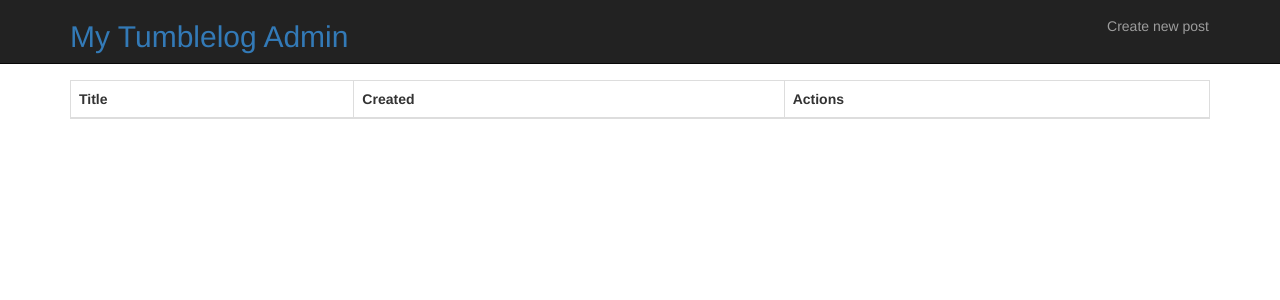
After one commit to heemoe/HeeBlog, a Flask app: template templates/admin/list.html in a window 1280 px wide. The commit adds this page. Shown: the top 300 px of the page. Run offline with Flask 2, Linux system fonts and the light colour scheme; the template is opened without the code that fills it, so the values that code supplies are empty; parts of the project's set-up code (start-up, migrations or seed data) failed here and were passed over; some libraries are stand-ins or nearby versions.

Commit message:
add edit post view ,admin view

```diff
--- a/__init__.py
+++ b/__init__.py
@@ -8,9 +8,10 @@ db = MongoEngine(app)
 
 
 def register_blueprints(app):
-    from app.views import posts
+    from views import posts
+    from admin import admin
     app.register_blueprint(posts)
-
+    app.register_blueprint(admin)
 
 register_blueprints(app)
 if __name__ == '__main__':
--- a/manage.py
+++ b/manage.py
@@ -4,25 +4,26 @@ import sys
 sys.path.append(os.path.abspath(os.path.join(os.path.dirname(__file__), '..')))
 from flask_script import Manager, Server
 from __init__ import app
+from livereload import Server
 
 manager = Manager(app)
-# sever = Server(app.wsgi_app)
+sever = Server(app.wsgi_app)
 # sever.serve(port="80",host="127.0.0.1")
 # sever.serve()
-# manager.add_command("run",sever.serve(
+manager.add_command("run",sever.serve(
+    port=80,
+    debug=True,
+))
+# manager.add_command("runserver", Server(
+#     use_debugger=True,
+#     use_reloader=True,
+#     host='127.0.0.1',
 #     port=80
-# ))
-manager.add_command("runserver", Server(
-    use_debugger=True,
-    use_reloader=True,
-    host='127.0.0.1',
-    port=80
-)
-                    )
-from livereload import Server
-
-server = Server(app.wsgi_app)
-manager.add_command("dev", server.serve())
+# )
+#                     )
+# from livereload import Server
+# server = Server(app.wsgi_app)
+# manager.add_command("dev", server.serve(port=80))
 
 if __name__ == "__main__":
     manager.run()
--- /dev/null
+++ b/templates/admin/base.html
@@ -0,0 +1,18 @@
+ {% extends "base.html" %}
+
+ {%- block topbar -%}
+ <nav class="navbar navbar-inverse navbar-fixed-top" role="navigation">
+  <div class="container">
+    <div class="navbar-header">
+      <h2><a href="{{ url_for('admin.index') }}" class="brand">My Tumblelog Admin</a></h2>
+    </div>
+    <div class="navbar-collapse">
+      <ul class="nav nav-pills navbar-nav navbar-right ">
+      <li>
+        <a href="{{ url_for("admin.create") }}" class="btn">Create new post</a>
+      </li>
+    </ul>
+    </div><!-- /.nav-collapse -->
+  </div><!-- /.container -->
+</nav>
+ {%- endblock -%}
--- /dev/null
+++ b/templates/admin/list.html
@@ -0,0 +1,20 @@
+{% extends "admin/base.html" %}
+
+{% block content %}
+  <table  class="table table-bordered table-striped">
+      <thead>
+      <th>Title</th>
+      <th>Created</th>
+      <th>Actions</th>
+      </thead>
+    <tbody>
+    {% for post in posts %}
+    <tr>
+        <th><a href="{{ url_for('admin.edit', slug=post.slug) }}">{{ post.title }}</a></th>
+        <td>{{ post.created_at.strftime('%Y-%m-%d') }}</td>
+        <td><a href="{{ url_for("admin.edit", slug=post.slug) }}" class="btn primary">Edit</a></td>
+    </tr>
+    {% endfor %}
+    </tbody>
+  </table>
+{% endblock %}
--- a/templates/base.html
+++ b/templates/base.html
@@ -1,5 +1,5 @@
 <!DOCTYPE html>
-<html lang="en">
+<html lang="en" xmlns="http://www.w3.org/1999/html">
 <head>
     <meta charset="utf-8">
     <title>Hee's Blog</title>
@@ -10,11 +10,12 @@
 <body>
 
 {%- block topbar -%}
-    <nav class="navbar navbar-inverse navbar-fixed-top">
+<nav class="navbar navbar-inverse navbar-fixed-top" role="navigation">
     <div class="container">
         <div class="navbar-header">
                 <h2>
-                    <a href="/" class="brand">Heeeeeeee</a> <small>Write the code, change the world;</small>
+                    <a href="/" class="brand">Heeeeeee</a>
+                    <small>Write the code, change the world;</small>
                 </h2>
         </div>
         <div class="navbar-collapse">
```
Also changed, not shown: admin.py (added, +65 -0 lines), templates/admin/detail.html (added, +19 -0 lines), views.py (+10 -1 lines). Lines whose indentation alone changed are shown as unchanged.
